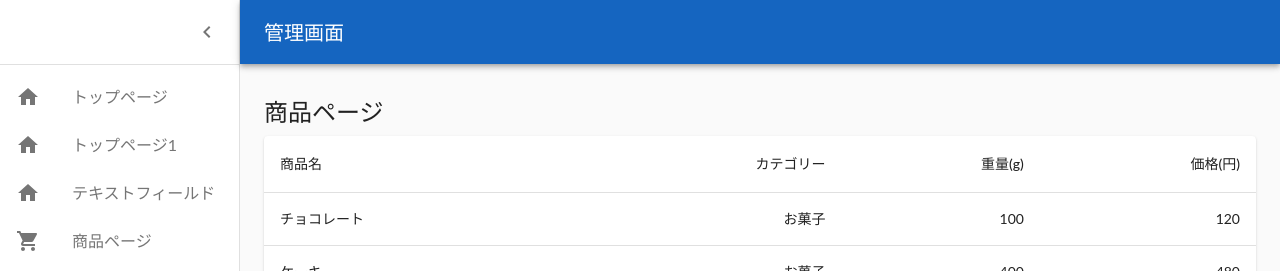
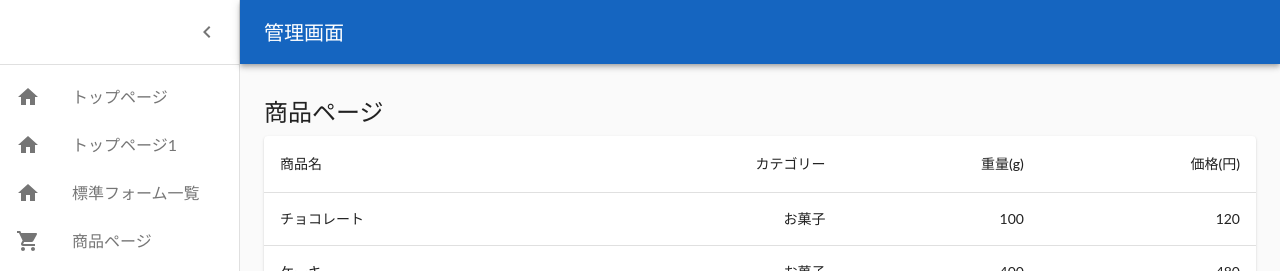
Before and after one commit to misaka3/react-typescript-template, a React (Create React App) app: page /products in a window 1280 px wide. Shown: the top 271 px of the page. Built offline with nearby package versions, Linux system fonts and the light colour scheme; the HTML template or start-up script is replaced by a standard one.

Commit message:
Change file name

```diff
--- a/src/App.tsx
+++ b/src/App.tsx
@@ -3,14 +3,14 @@ import { BrowserRouter as Router, Route, Switch } from "react-router-dom";
 
 import ProductPage from "./components/pages/ProductPage";
 import HomePage from "./components/pages/HomePage";
-import TextFields from "./components/pages/TextFields";
+import FormPropsTextFieldsPage from "./components/pages/FormPropsTextFieldsPage";
 
 const App: React.FC = () => {
   return (
     <Router>
       <Switch>
         <Route path="/products" component={ProductPage} exact />
-        <Route path="/text_fields" component={TextFields} exact />
+        <Route path="/form_props_text_fields" component={FormPropsTextFieldsPage} exact />
         <Route path="/" component={HomePage} exact />
       </Switch>
     </Router>
--- a/src/components/pages/FormPropPage.tsx
+++ b/src/components/pages/FormPropsTextFieldsPage.tsx
@@ -20,7 +20,7 @@ export default function FormPropsTextFields() {
 
   return (
 
-    <GenericTemplate title="テキストフィールド">
+    <GenericTemplate title="FormPropsTextFields">
       <form className={classes.root} noValidate autoComplete="off">
         <div>
           <TextField required id="standard-required" label="Required" defaultValue="Hello World" />
--- a/src/components/templates/GenericTemplate.tsx
+++ b/src/components/templates/GenericTemplate.tsx
@@ -1,3 +1,4 @@
+import React from "react";
 import React from "react";
 import clsx from "clsx";
 import { createMuiTheme } from "@material-ui/core/styles";
@@ -226,12 +227,12 @@ const GenericTemplate: React.FC<GenericTemplateProps> = ({
                 <ListItemText primary="トップページ1" />
               </ListItem>
             </Link>
-            <Link to="/text_fields" className={classes.link}>
+            <Link to="/form_props_text_fields" className={classes.link}>
               <ListItem button>
                 <ListItemIcon>
                   <HomeIcon />
                 </ListItemIcon>
-                <ListItemText primary="テキストフィールド" />
+                <ListItemText primary="標準フォーム一覧" />
               </ListItem>
             </Link>
             <Link to="/products" className={classes.link}>
```
